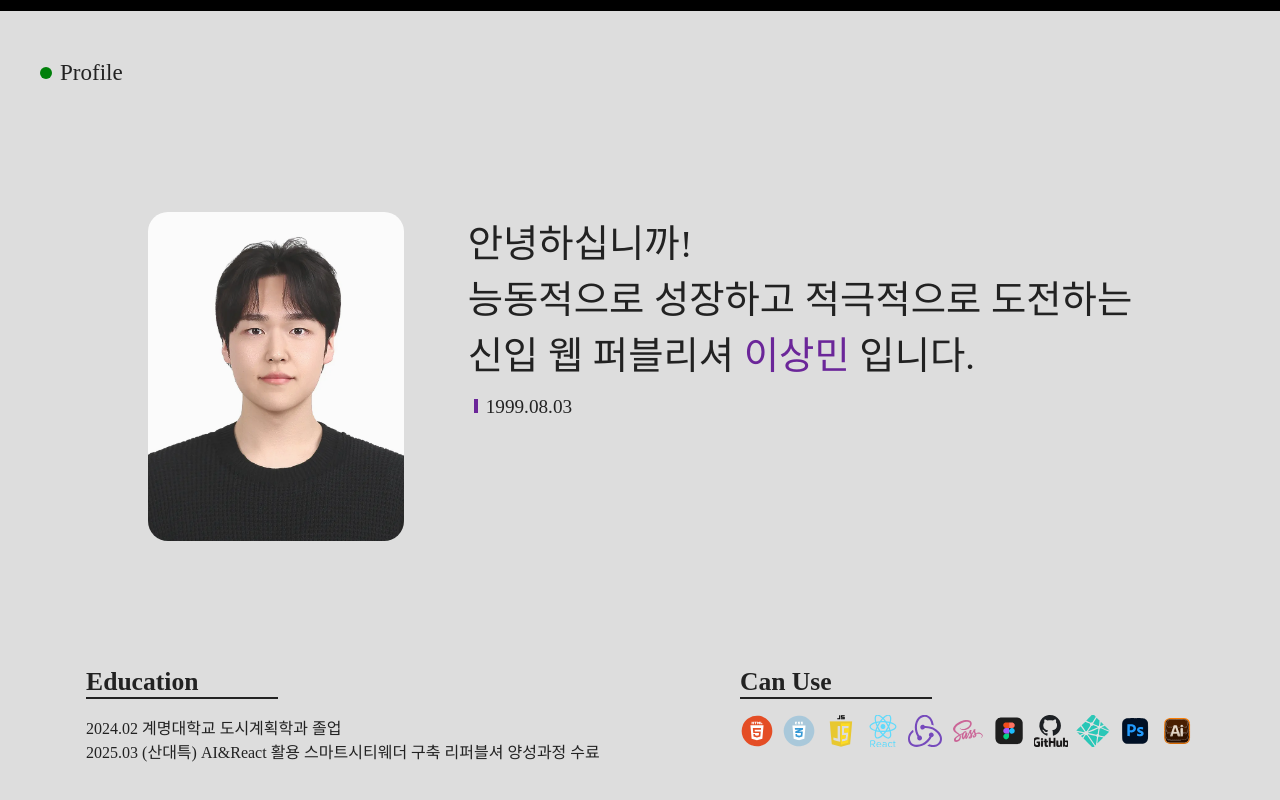
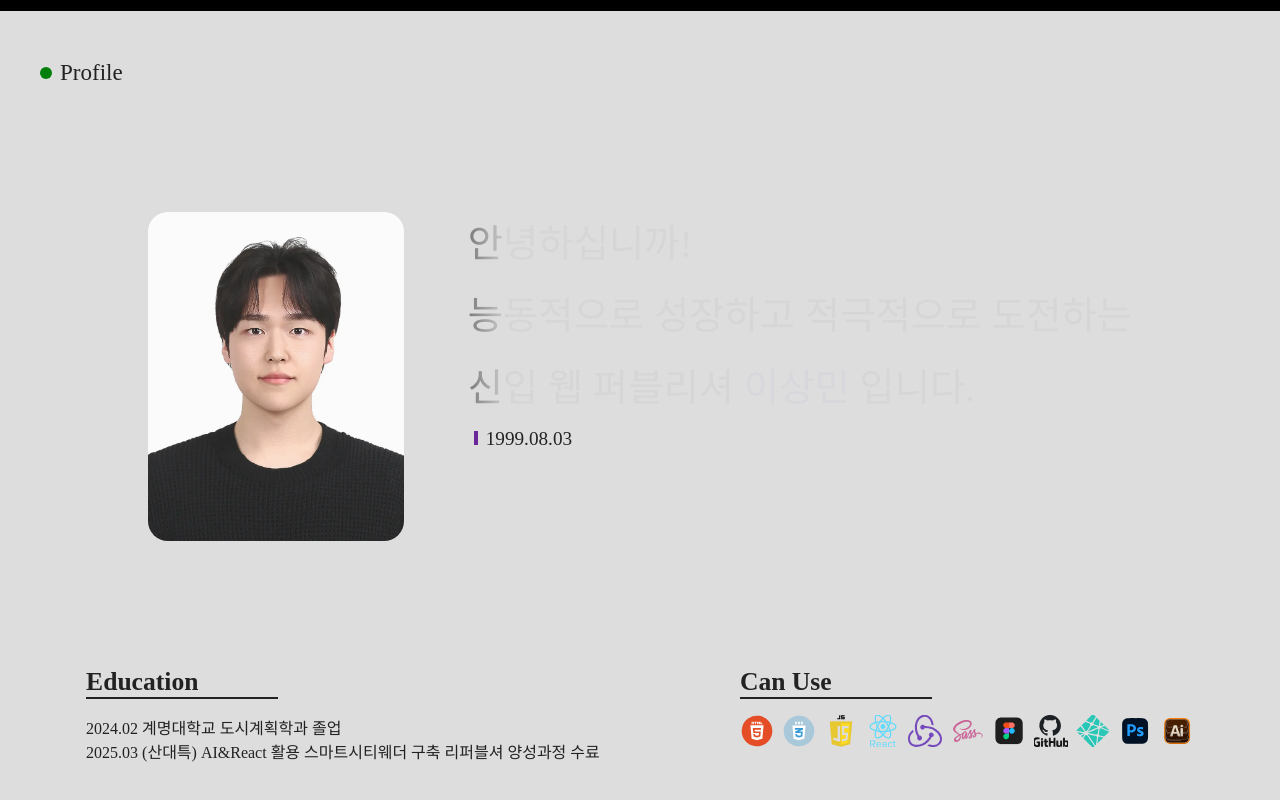
Before and after one commit to tkdals5879/mainPF-Ver.2, a React (Create React App) app: page / in a window 1280 px wide. Shown: the part 789-1589 px from the top of the page. Built offline with nearby package versions, Linux system fonts and the light colour scheme; a web font is replaced by a local one.

Commit message:
main > add fillText gsap

```diff
--- a/src/css/main/main.css
+++ b/src/css/main/main.css
@@ -89,10 +89,21 @@
   font-size: 3vw;
   font-weight: 500;
   font-family: "NanumSquare";
+  color: rgba(0, 0, 0, 0.03);
+  background: linear-gradient(to right, #222 47%, transparent 53%);
+  background-size: 200%;
+  background-position: 100%;
+  -webkit-background-clip: text;
+  background-clip: text;
   margin-bottom: 1rem;
 }
 .mainWrap #section02 .top .textBox h2 .accent {
-  color: #6B2699;
+  color: rgba(107, 38, 153, 0.03);
+  background: linear-gradient(to right, #6B2699 50%, transparent 50%);
+  background-size: 200%;
+  background-position: 100%;
+  -webkit-background-clip: text;
+  background-clip: text;
 }
 .mainWrap #section02 .top .textBox p {
   padding-left: 6px;
--- a/src/css/main/main.scss
+++ b/src/css/main/main.scss
@@ -109,9 +109,21 @@
                     font-size: 3vw;
                     font-weight: 500;
                     font-family: 'NanumSquare';
+                    color: rgba($color: #000000, $alpha: 0.03);
+                    background: linear-gradient(to right, #222 47%, transparent 53%);
+                    background-size: 200%;
+                    background-position: 100%;
+                    -webkit-background-clip: text;
+                    background-clip: text;
+
 
                     .accent {
-                        color: #6B2699;
+                        color: rgba($color: #6B2699, $alpha: 0.03);
+                        background: linear-gradient(to right, #6B2699 50%, transparent 50%);
+                        background-size: 200%;
+                        background-position: 100%;
+                        -webkit-background-clip: text;
+                        background-clip: text;
                     }
 
                     margin-bottom: 1rem;
@@ -674,32 +686,38 @@
 
 @media (max-width : 767px) {
     .mainWrap {
-        #section01{
-            .section01Size{
-                h1{
+        #section01 {
+            .section01Size {
+                h1 {
                     padding-inline: 1rem;
                     letter-spacing: normal;
                 }
             }
         }
+
         #section02 {
-            .top{
+            .top {
                 flex-direction: column;
                 align-items: center;
-                .textBox{
+
+                .textBox {
                     order: -1;
                 }
             }
-            .bottom{
+
+            .bottom {
                 flex-direction: column;
-                .education{
-                    h3{
+
+                .education {
+                    h3 {
                         font-size: 1rem;
-                        &::after{
+
+                        &::after {
                             width: 20vw;
                         }
                     }
-                    .education_item{
+
+                    .education_item {
                         display: flex;
                         flex-direction: column;
                         gap: .3rem;
@@ -707,10 +725,12 @@
                         line-height: 1.2;
                     }
                 }
-                .toolWrap{
-                    h3{
+
+                .toolWrap {
+                    h3 {
                         font-size: 1rem;
-                        &::after{
+
+                        &::after {
                             width: 20vw;
                         }
                     }
--- a/src/pages/Main.js
+++ b/src/pages/Main.js
@@ -45,7 +45,7 @@ function Main({ showIntro }) {
     ////////////////////////////////////// gsap
     gsap.registerPlugin(ScrollTrigger);
 
-    // section01 mainText gsap ▼
+    // section01 메인텍스트 > 랜덤으로 드롭다운되는 효과 ▼
     useEffect(() => {
         const video = document.querySelector("video");
         video?.play();
@@ -63,6 +63,38 @@ function Main({ showIntro }) {
             },
         });
     }, [showIntro])
+
+    // 스크롤에따른 자기소개글씨 채워지기
+    useEffect(() => {
+
+        const textAni = gsap.to(".fillText", {
+            backgroundPosition: 0,
+            ease: "none",
+            scrollTrigger: {
+                trigger: ".fillText",
+                start: "top 80%",
+                end: "bottom 40%",
+                scrub: 1,
+            }
+        })
+
+        const accentAni = gsap.to(".accent",{
+            backgroundPosition:0,
+            ease:"none",
+            scrollTrigger:{
+                trigger:".accent",
+                start:"top 90%",
+                end:"bottom 60%",
+                scrub:1,
+            }
+        });
+
+        return() => {
+            textAni.kill();
+            accentAni.kill();
+        }
+    }, [])
+
 
 
     // section04 box timeline gsap ▼
@@ -216,8 +248,9 @@ function Main({ showIntro }) {
                             <img src="./photo.webp" alt="IDphoto" />
                         </figure>
                         <div className="textBox">
-                            <h2>안녕하십니까! <br /> 능동적으로 성장하고 적극적으로 도전하는 <br />
-                                신입 웹 퍼블리셔 <span className='accent'>이상민</span> 입니다.</h2>
+                            <h2 className='fillText'>안녕하십니까! </h2>
+                            <h2 className='fillText'>능동적으로 성장하고 적극적으로 도전하는</h2>
+                            <h2 className='fillText'> 신입 웹 퍼블리셔 <span className='accent'>이상민</span> 입니다.</h2>
                             <p>1999.08.03</p>
                         </div>
                     </div>
```
Also changed, not shown: 1 other file (tests, documents, lock files or other folders).
